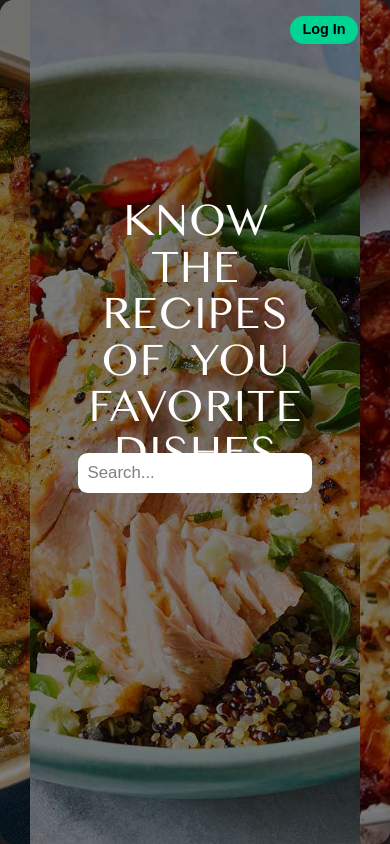
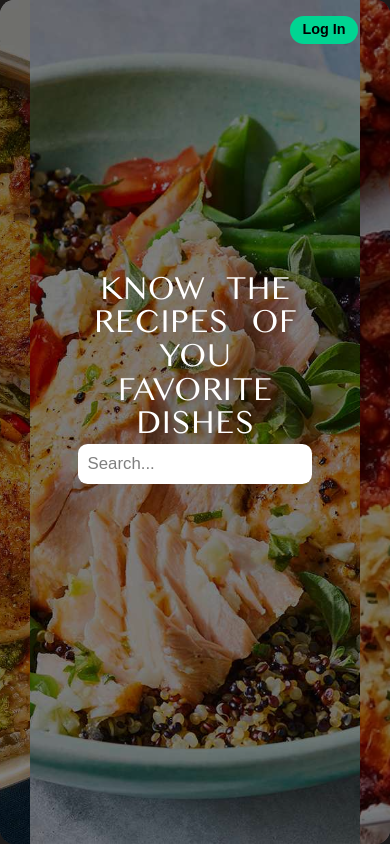
Before and after one commit to Rishikesh2704/Recipes-App, a Next.js app: page / in a window 390 px wide. Built offline with nearby package versions, Linux system fonts and the light colour scheme; no server answers; some icons are missing.

Commit message:
Fixed responsiveness

```diff
--- a/app/Recipe/RecipeUi.tsx
+++ b/app/Recipe/RecipeUi.tsx
@@ -59,10 +59,10 @@ export default function RecipeUi({
     })
     .filter((arr: string) => arr);
   return (
-    <section className="Modal w-fit h-fit  grid grid-cols-1 fixed  top-[50%] left-[50%] translate-[-50%]  place-items-center z-1">
+    <section className="Modal w-[76rem] h-[42rem] bg-red-300  rounded-2xl grid grid-cols-1 fixed  top-[50%] left-[50%] translate-[-50%]  place-items-center z-1">
       {(auth.currentUser || withoutLoginCount.current<=3) ? (
-        <div className="recipeGrid  h-[98vh] relative w-[74vw]">
-          <figure className="RecipeImg   ">
+        <div className="recipeGrid  h-[100%] relative w-full">
+          <figure className="RecipeImg">
             <Image
               className="rounded-2xl  h-[199vh] w-full -z-1"
               height={700}
--- a/app/Recipe/recipe.css
+++ b/app/Recipe/recipe.css
@@ -19,7 +19,7 @@
   position: absolute;
   top: 0rem;
   left: 0rem;
-  height: 98vh;
+  height: inherit;
   width: 100%;
 }
 
--- a/app/components/Home/HeroBg.tsx
+++ b/app/components/Home/HeroBg.tsx
@@ -1,4 +1,5 @@
 import Image from "next/image";
+import Search from "./Search";
 
 function HeroSection() {
   const imgHeight = 400;
@@ -31,12 +32,7 @@ function HeroSection() {
         </figure>
 
         <div className="h-[inherit] w-[inherit] row-start-1 row-end-2  bg-[rgba(0,0,0,0.5)] "></div>
-
-        <span className="h-[10rem] w-[60%]  z-10 text-center absolute left-[50%] top-[40%] translate-[-50%] grid  place-content-center place">
-          <h1 className="HeroText text-5xl text-white text-shadow-2xl ">
-            KNOW THE RECIPES OF YOU FAVORITE DISHES
-          </h1>
-        </span>
+          <Search />
       </div>
     </>
   );
--- a/app/components/Home/Search.tsx
+++ b/app/components/Home/Search.tsx
@@ -7,9 +7,14 @@ export default function Search() {
   const router = useRouter();
 
   return (
-    <>
+    <section className="flex flex-col gap-2  absolute  top-[45%] left-[50%] translate-[-50%] justify-center items-center">
+     <span className="h-[10rem] w-[100%]  z-10 text-center  grid  place-content-center place">
+          <h1 className="HeroText text-5xl  text-white text-shadow-2xl ">
+            KNOW THE RECIPES OF YOU FAVORITE DISHES
+          </h1>
+        </span>
     <form
-      className="SearchBar h-10 w-[60vw] bg-white absolute  top-[56%] left-[50%] translate-[-50%] flex z-10  justify-between items-center rounded-[0.6rem] "
+      className="SearchBar h-10 w-[60vw] bg-white flex z-10  justify-between items-center rounded-[0.6rem] "
       onSubmit={(e) => {
         e.preventDefault();
         router.push(`/search/${queryKey}`);
@@ -31,6 +36,6 @@ export default function Search() {
       </button>
     </form>
 
-    </>
+    </section>
   );
 }
--- a/app/global.css
+++ b/app/global.css
@@ -57,7 +57,7 @@ body {
 }
 
 #categoriesWrapper {
-  margin-bottom: 1.5rem;
+  margin-bottom: 1.4rem;
   padding-bottom: 0.2rem;
 }
 
@@ -93,3 +93,10 @@ body {
 .homeIcon{
   margin-left:0.8rem;
 }
+
+
+@media only screen and (max-width:768px){
+  .HeroText{
+    font-size: 2.1rem;
+  }
+}
--- a/app/page.tsx
+++ b/app/page.tsx
@@ -4,10 +4,9 @@ import Search from "./components/Home/Search";
 
 export default function Home() {
   return (
-    <main className="h-fit w-full grid grid-cols-1 grid-rows-1 place-items-end-safe">
-      <HeroBg/>
-      <Search />
-      <Categories/>
+    <main className="h-fit w-full grid grid-cols-1 grid-rows-1 place-items-end-safe overflow-hidden">
+      <HeroBg />
+      <Categories />
     </main>
-  )
+  );
 }
```
